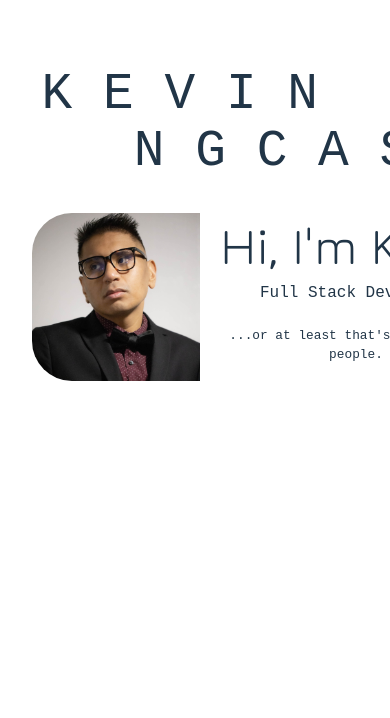
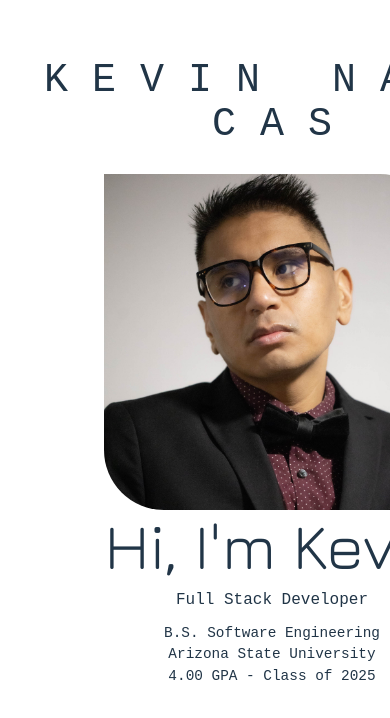
Before and after one commit to knangcas/portfolio, a React (Vite) app: page / in a window 390 px wide. Shown: the top 718 px of the page. Built offline with nearby package versions, Linux system fonts and the light colour scheme; a web font is replaced by a local one.

Commit message:
Added SVGs for gh and linked

```diff
--- a/src/components/ComponentStyles.css
+++ b/src/components/ComponentStyles.css
@@ -7,10 +7,10 @@
 
 #profilePicture {
     align-self: flex-start;
-    border-bottom-left-radius: 40px;
-    border-top-left-radius: 40px;
-    height: 35%;
-    width: 35%;
+    border-bottom-left-radius: 60px;
+    border-top-right-radius: 60px;
+    height: 30%;
+    width: 30%;
 }
 
 .titleText {
@@ -20,6 +20,7 @@
     font-weight: 400;
     font-style: normal;
     margin:0;
+    font-size:4em;
 }
 
 .titleTextContainer {
@@ -39,14 +40,46 @@
 
 .subTextI {
     font-family: "Victor Mono", monospace;
-    font-size:0.8em;
+    font-size:0.9em;
     font-weight:100;
     font-style: normal;
+    margin: 0.2em auto;
 }
-#headerTitle {
-    flex: 12;
+.headerTitle {
+    flex: 5;
+
     font-family: "Victor Mono", monospace;
     font-optical-sizing: auto;
     font-weight: 300;
     font-style: normal;
 }
+
+
+
+#headerDiv {
+    display: flex;
+    flex-direction: row;
+    justify-content: center;
+}
+
+@media (max-width: 900px) {
+    #profilePicture {
+        align-self: center;
+        height: 70%;
+        width: 70%;
+    }
+
+    #titleContainer {
+        flex-direction: column;
+        justify-content: center;
+        align-items: center;
+    }
+    .headerTitle {
+        font-size: 2.5em;
+    }
+    #headerDiv {
+        flex-direction: column;
+    }
+
+
+}
--- a/src/components/MainTitle.jsx
+++ b/src/components/MainTitle.jsx
@@ -6,11 +6,10 @@ export default function MainTitle() {
     return (
         <>
             <div>
-                <div>
-                    <h1 id="headerTitle">K E V I N &nbsp; N A N G C A S</h1>
+                <div id="headerDiv">
+                    <h1 className="headerTitle L">K E V I N &nbsp; N A N G C A S</h1>
                 </div>
                 <div id="titleContainer">
-
                     <TitlePicture/>
                     <TitleText/>
                 </div>
--- a/src/components/SvgLinks.jsx
+++ b/src/components/SvgLinks.jsx
@@ -1,4 +1,4 @@
-import gh from 'src/assets/gh.svg';
+
 
 export default function SvgLinks(props) {
 
@@ -6,7 +6,10 @@ export default function SvgLinks(props) {
 
         <>
             <div>
-                <svg width="24" height="24" viewBox="0 0 24 24" fill="none" xmlns="http://www.w3.org/2000/svg"></svg>
+                <a target="_blank" href="https://www.github.com/knangcas"><img width="24" height="24"
+                                                                               src='src/assets/ghbw.svg' alt="github"/></a>
+                <a target="_blank" href="https://www.linkedin.com/in/kevin-nangcas/"><img width="24" height="24"
+                                                                               src='src/assets/li.svg' alt="github"/></a>
             </div>
         </>
     )
--- a/src/components/TitleText.jsx
+++ b/src/components/TitleText.jsx
@@ -1,4 +1,5 @@
 import './ComponentStyles.css'
+import SvgLinks from "./SvgLinks.jsx";
 
 export default function TitleText() {
 
@@ -7,7 +8,11 @@ export default function TitleText() {
             <div className="titleTextContainer">
                 <h1 className="titleText">Hi, I'm Kevin.</h1>
                 <p className="subTitle">Full Stack Developer</p>
-                <p className="subTextI">...or at least that's what I tell people. </p>
+                <p className="subTextI">B.S. Software Engineering <br/>
+                Arizona State University<br/>
+                4.00 GPA - Class of 2025<br/>
+                </p>
+                <SvgLinks/>
             </div>
         </>
 
```
Also changed, not shown: src/assets/ghbw.svg (added), src/assets/li.svg (added).
